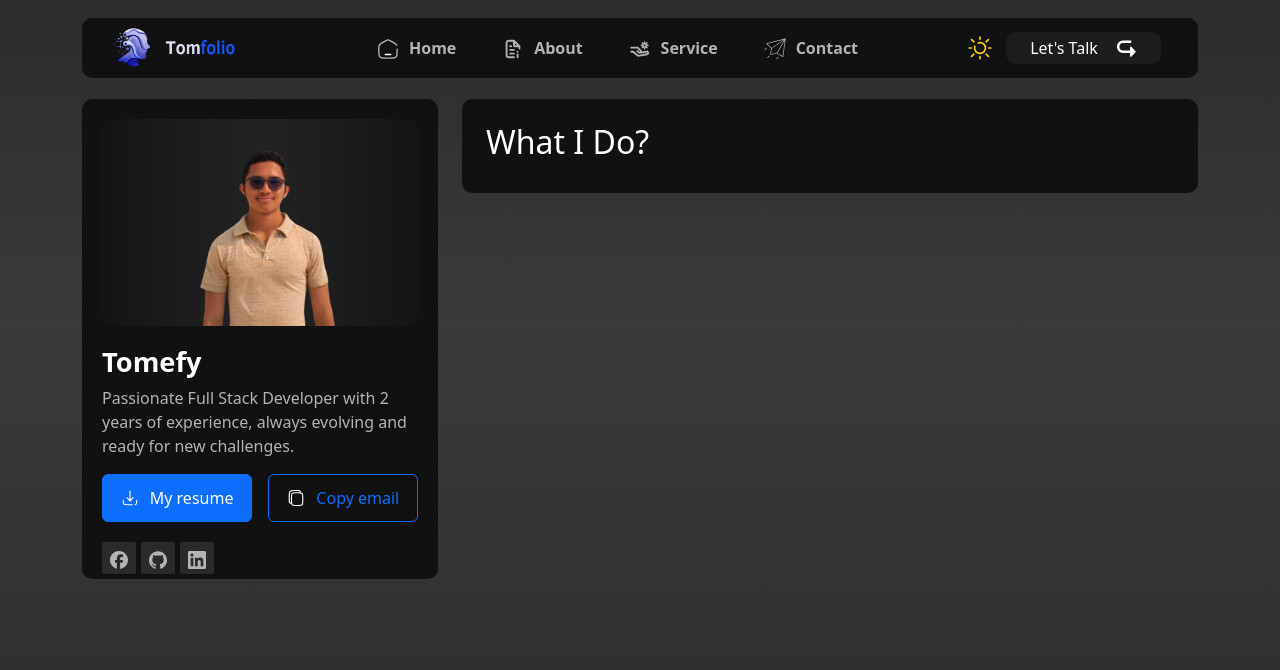
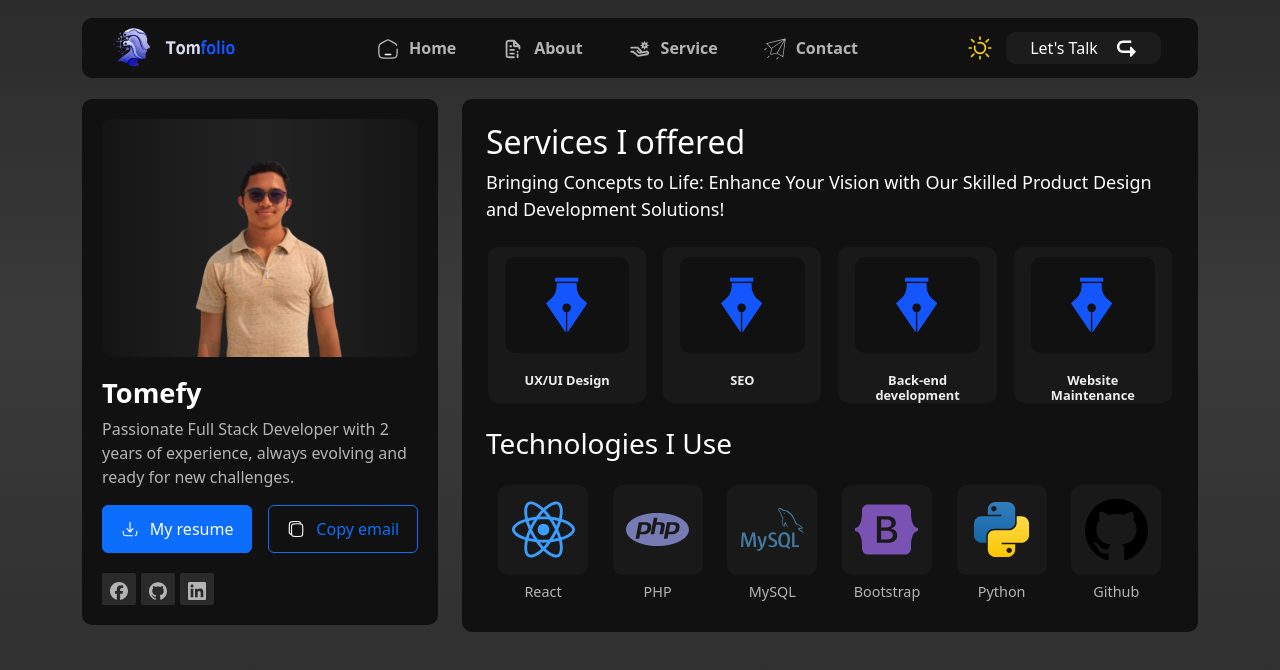
Before and after one commit to Tomefy5/Tomfolio, a React (Create React App) app: page /services in a window 1280 px wide. Shown: the top 670 px of the page. Built offline with nearby package versions, Linux system fonts and the light colour scheme; some icons are missing.

Commit message:
Style of section recent projects

```diff
--- a/src/App.css
+++ b/src/App.css
@@ -36,37 +36,30 @@ body {
 
 h1 {
   font-size: 2.5rem;
-  margin-bottom: 1rem;
 }
 
 h2 {
   font-size: 2rem;
-  margin-bottom: 0.8rem;
 }
 
 h3 {
   font-size: 1.75rem;
-  margin-bottom: 0.6rem;
 }
 
 h4 {
   font-size: 1.5rem;
-  margin-bottom: 0.5rem;
 }
 
 h5 {
   font-size: 1.25rem;
-  margin-bottom: 0.4rem;
 }
 
 h6 {
   font-size: 1rem;
-  margin-bottom: 0.3rem;
 }
 
 p {
   font-size: 1rem;
-  margin-bottom: 1rem;
 }
 
 /* ======================== */
--- a/src/Components/Header.js
+++ b/src/Components/Header.js
@@ -21,7 +21,7 @@ export default function Header() {
         <div className='container-nom-logo'>
           <img className='tomefy-logo-name' src={logoTomfolio} alt="My logo name" />
         </div>
-        <Navbar navbarState={isNavbarOpen}/>
+        <Navbar navbarState={isNavbarOpen} toggleNavbar={toggleNavbar}/>
         <button className='btn-hamburger' onClick={toggleNavbar} >
           <img className='logoHamburger' src={logoHamburger} alt="logoDownload" />
         </button>
--- a/src/Components/Navbar.js
+++ b/src/Components/Navbar.js
@@ -8,6 +8,7 @@ import { Link } from "react-router-dom";
 import HeaderTools from "./HeaderTools";
 import logoTomefy from "../Assets/Logo_tomefy/logo_tomefy.png";
 import logoTomfolio from "../Assets/Logo_tomefy/logo_nom_tomefy.png";
+import logoHamburger from "../Assets/icons/hamburger-menu-svgrepo-com.svg";
 
 const navbarContent = [
   { navigation: "Home", source: iconHome, alternative: "iconHome", href: "/" },
@@ -31,20 +32,27 @@ const navbarContent = [
   },
 ];
 
-export default function Navbar({navbarState}) {
+export default function Navbar({ navbarState, toggleNavbar }) {
   return (
-    <nav className={`barnav ${navbarState ? 'open' : ''}`}>
+    <nav className={`barnav ${navbarState ? "open" : ""}`}>
       <div className="container-tomefy-logos">
         <div className="container-logo-tom">
           <img className="tomefy-logo" src={logoTomefy} alt="MyLogo" />
         </div>
-        <div className="container-nom-logo" style={{width: "45%"}}>
+        <div className="container-nom-logo" style={{ width: "45%" }}>
           <img
             className="tomefy-logo-name"
             src={logoTomfolio}
             alt="My logo name"
           />
         </div>
+        <button className="btn-hamburger-320" onClick={toggleNavbar}>
+          <img
+            className="logoHamburger"
+            src={logoHamburger}
+            alt="logoDownload"
+          />
+        </button>
       </div>
       <ul className="barnav-nav">
         {navbarContent.map((nav) => (
--- a/src/Components/Services.js
+++ b/src/Components/Services.js
@@ -1,14 +1,65 @@
-import React from 'react'
-import "../Styles/Services.css"
+import React from "react";
+import "../Styles/Services.css";
+import iconDesign from "../Assets/service_icon/design-svgrepo-com.svg";
+import logoReact from "../Assets/iconCompetencies/react.svg";
+import logoPhp from "../Assets/iconCompetencies/php.svg";
+import logoMysql from "../Assets/iconCompetencies/mysql.svg";
+import logoBootstrap from "../Assets/iconCompetencies/bootstrap.svg";
+import logoGithub from "../Assets/iconCompetencies/github.svg";
+import logoPython from "../Assets/iconCompetencies/python-svgrepo-com.svg";
+
+const servicesOffered = [
+  { service: "UX/UI Design", icon: iconDesign },
+  { service: "SEO", icon: iconDesign },
+  { service: "Back-end development", icon: iconDesign },
+  { service: "Website Maintenance", icon: iconDesign },
+];
 
 export default function Services() {
+  const skills = [
+    { name: "React", logo: logoReact },
+    { name: "PHP", logo: logoPhp },
+    { name: "MySQL", logo: logoMysql },
+    { name: "Bootstrap", logo: logoBootstrap },
+    { name: "Python", logo: logoPython },
+    { name: "Github", logo: logoGithub },
+  ];
   return (
-    <div className='container-section-service p-4'>
-      <h2 className='section-service-title'>What I Do?</h2>
-      <div className='row'>
-        <div className='col-xl-6'></div>
-        <div className='col-xl-6'></div>
+    <div className="container-section-service p-4">
+      <h2 className="section-service-title">Services I offered</h2>
+      <p className="services-descri">
+        Bringing Concepts to Life: Enhance Your Vision with Our Skilled Product
+        Design and Development Solutions!
+      </p>
+      <div className="container-services-offered mt-4">
+        {servicesOffered.map((service, index) => (
+          <div key={index} className="container-service">
+            <div className="container-icon-service">
+              <img
+                className="icon-service"
+                src={service.icon}
+                alt={`icon${service.service}`}
+              />
+            </div>
+            <h5 className="service-name">{service.service}</h5>
+          </div>
+        ))}
+      </div>
+      <h3 className="setion-technologies-title mt-4">Technologies I Use</h3>
+      <div className="container-competencies container row m-auto mt-4 h-auto">
+        {skills.map((skill, index) => (
+          <div key={index} className="col-lg-2 col-md-4 col-6">
+            <div className="container-logo-competence2">
+              <img
+                className="logo-competence2"
+                src={skill.logo}
+                alt={`logo${skill.name}`}
+              />
+            </div>
+            <h3 className="competence-name2">{skill.name}</h3>
+          </div>
+        ))}
       </div>
     </div>
-  )
+  );
 }
--- a/src/Styles/Navbar.css
+++ b/src/Styles/Navbar.css
@@ -96,9 +96,30 @@
     }
 }
 
+.btn-hamburger-320 {
+    display: none;
+    border: none;
+    display: flex;
+    align-items: center;
+    justify-content: center;
+    width: 30px;
+    height: 30px;
+    cursor: pointer;
+    margin-left: auto;
+    background-color: transparent;
+    display: none;
+}
+
+.logoHamburger {
+    width: 100%;
+    height: 100%;
+    background-color: transparent;
+    margin: 4px;
+}
+
 
 @media screen and (max-width: 320px) {
-    .barnav {
-        width: 320px;
+    .btn-hamburger-320 {
+        display: flex;
     }
 }
--- a/src/Styles/RecentProjects.css
+++ b/src/Styles/RecentProjects.css
@@ -7,7 +7,7 @@
 .section-recent-projects {
     background-color: #111111;
     width: 100%;
-    height: 60vh;
+    height: 100%;
     border-radius: 10px;
     padding: 15px 20px 20px 20px;
 }
@@ -29,6 +29,7 @@
 .container-project {
     width: 100%;
     height: 48%;
+    min-height: 26vh;
     border-radius: 10px;
     display: flex;
     justify-content: center;
@@ -72,3 +73,9 @@
     z-index: 3;
     box-shadow: 2px 2px 15px rgb(184, 182, 182);
 }
+
+@media screen and (max-width: 1024px) {
+    .section-recent-projects {
+        margin-top: 20px;
+    }
+}
--- a/src/Styles/SectionExperienceSkill.css
+++ b/src/Styles/SectionExperienceSkill.css
@@ -7,7 +7,7 @@
 }
 
 .section-work-experience-competencies {
-    height: 60vh;
+    height: auto;
 }
 
 .section-work-experience {
@@ -20,7 +20,7 @@
 
 .section-competencies {
     background-color: #111111;
-    height: 48%;
+    height: auto;
     border-radius: 10px;
     padding: 15px;
 }
--- a/src/Styles/SectionProfil.css
+++ b/src/Styles/SectionProfil.css
@@ -6,14 +6,14 @@
 
 .section-profil {
     background-color: #111111;
-    height: 60vh;
+    height: auto;
     width: 100%;
     border-radius: 10px;
     padding: 20px;
 }
 
 .container-pdp {
-    height: 47%;
+    height: 29.7vh;
     background-color: #222222;
     border-radius: 10px;
     background-image: url(../Assets/Photo_profil/photo-profil.png);
--- a/src/Styles/Services.css
+++ b/src/Styles/Services.css
@@ -3,3 +3,26 @@
     background-color: #111111;
     border-radius: 10px;
 }
+
+.container-logo-competence2 {
+    background-color: #191919;
+    width: 90px;
+    height: 90px;
+    border-radius: 10px;
+    display: flex;
+    align-items: center;
+    justify-content: center;
+}
+
+.logo-competence2 {
+    width: 70%;
+    height: 70%;
+}
+
+.competence-name2 {
+    font-size: 0.9rem;
+    text-align: center;
+    margin-top: 8px;
+    color: #b4b4b4;
+    width:90px;
+}
```
